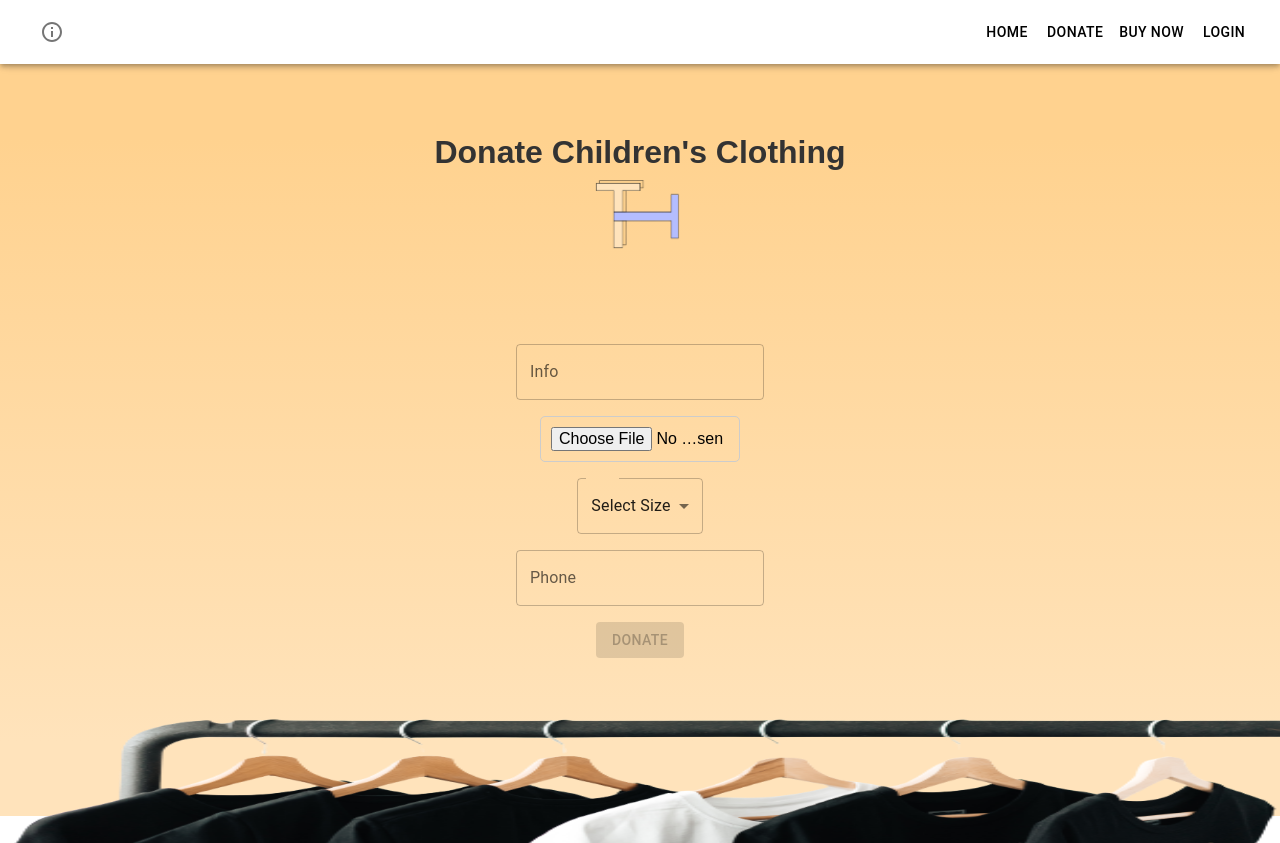
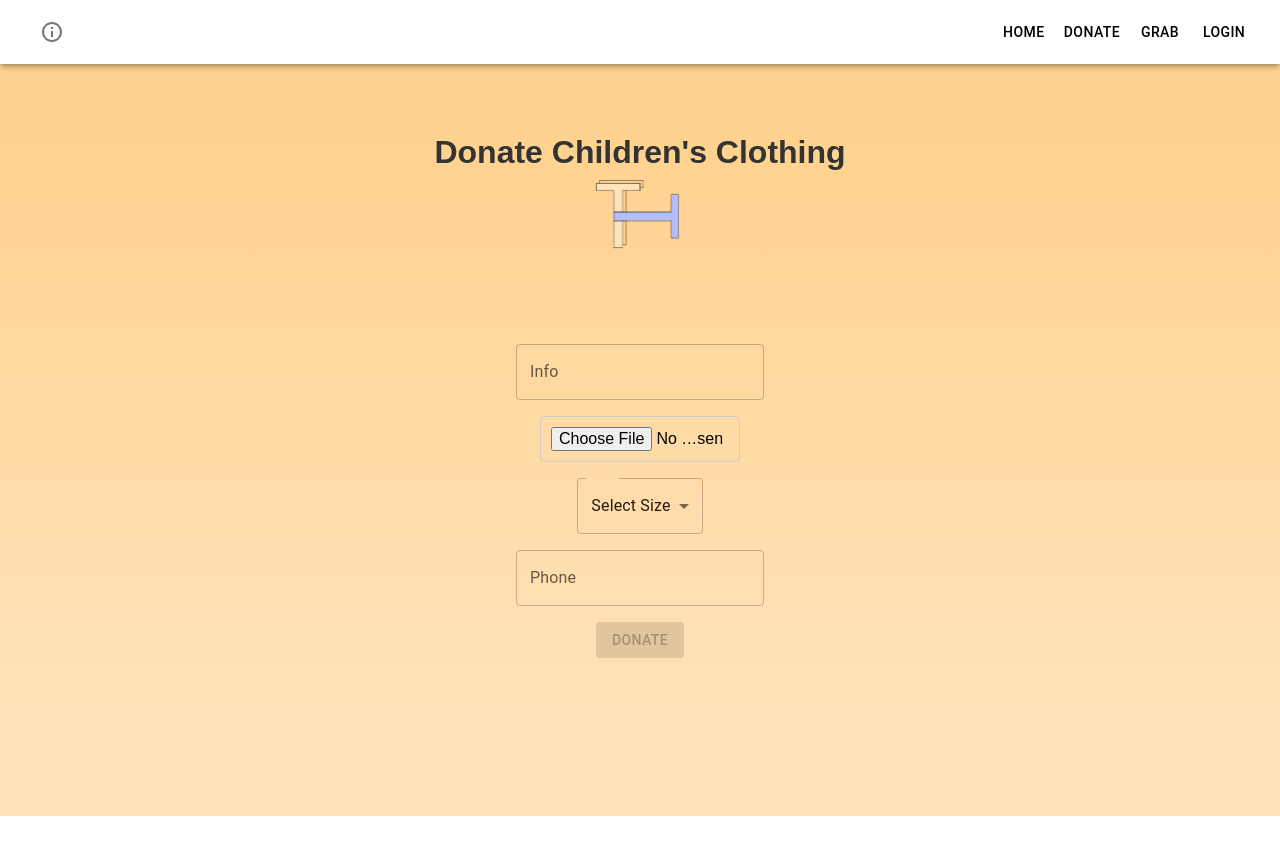
Before and after one commit to ParsaKargari/HTC-2023, a React (Create React App) app in the folder client/kids_app/: page /donate in a window 1280 px wide. After the commit the page ends 816 px from the top, so only its background shows below. Built offline with nearby package versions, Linux system fonts and the light colour scheme.

Commit message:
small changes

```diff
--- a/client/kids_app/src/Navbar.js
+++ b/client/kids_app/src/Navbar.js
@@ -134,7 +134,7 @@ const Navbar = () => {
               Donate
             </Button>
             <Button component={Link} to="/buynow" sx={{ color: "black" }}>
-              Buy Now
+              Grab
             </Button>
             {!user ? (
               <Button color="inherit" onClick={() => setModalOpen(true)}>
--- a/client/kids_app/src/pages/Buynow/index.jsx
+++ b/client/kids_app/src/pages/Buynow/index.jsx
@@ -39,7 +39,7 @@ const Buynow = () => {
   useEffect(() => {
     const fetchData2 = async () => {
       try {
-        const response = await fetch("/get_listings_t1");
+        const response = await fetch("http://10.13.105.60:8628/get_listings_t1");
         const jsonData = await response.json();
         // Look for the user's email in the list of emails
         if (user === null) {
--- a/client/kids_app/src/pages/Donate/index.jsx
+++ b/client/kids_app/src/pages/Donate/index.jsx
@@ -149,9 +149,7 @@ const Donate = () => {
         </Button>
       </form>
 
-      {/* <div className="footer"> */}
-        <img id="footer_image" src={footer_image} />
-      {/* </div> */}
+
     </div>
   );
 };
```
